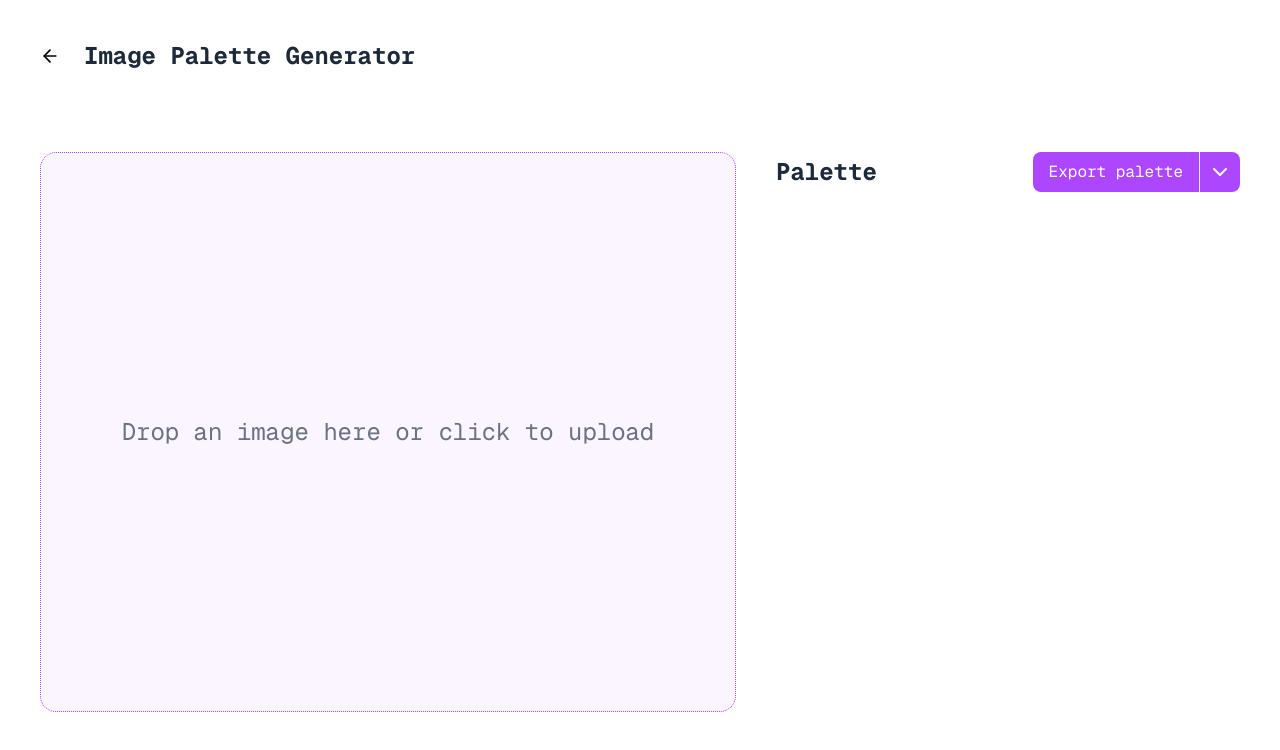
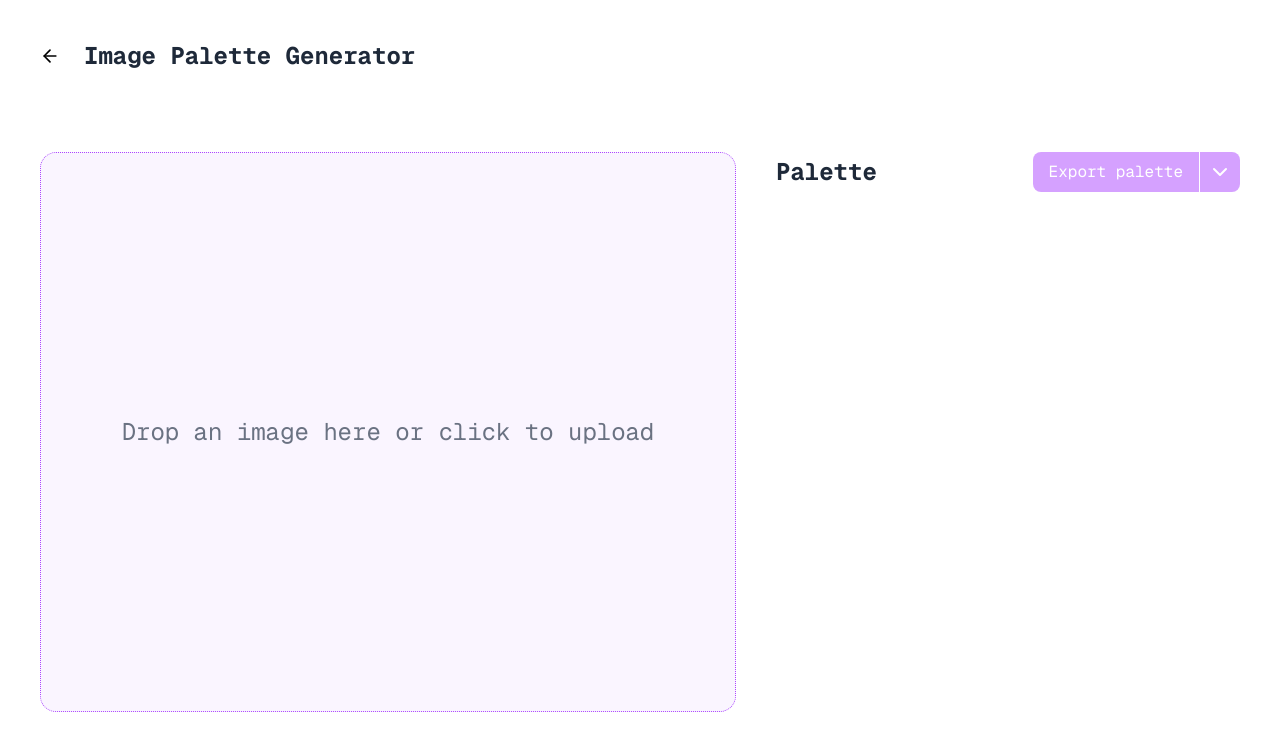
Before and after one commit to akinloluwami/manytools, a React (Vite) app: page /image-palette-generator in a window 1280 px wide. Shown: the top 750 px of the page. Built offline with nearby package versions, Linux system fonts and the light colour scheme.

Commit message:
feat: add luminosity calculation and tooltip for color details in image palette generator

```diff
--- a/src/routes/image-palette-generator.tsx
+++ b/src/routes/image-palette-generator.tsx
@@ -13,6 +13,8 @@ import { AnimatePresence, motion } from "motion/react";
 import ColorThief from "colorthief";
 import Modal from "@/components/modal";
 import { convertHexColorCode } from "@/utils/convert-hex-color-code";
+import { getLuminosity } from "@/utils/get-luminosity";
+import { Tooltip } from "react-tooltip";
 
 export const Route = createFileRoute("/image-palette-generator")({
   component: RouteComponent,
@@ -101,6 +103,9 @@ function RouteComponent() {
     return convertHexColorCode(selectedColor);
   }, [isModalOpen, selectedColor]);
 
+  const textColor =
+    getLuminosity(selectedColor || "") > 0.5 ? "black" : "white";
+
   return (
     <>
       <Modal
@@ -108,13 +113,17 @@ function RouteComponent() {
         onClose={() => setIsModalOpen(false)}
         title="Detailed view"
       >
+        <Tooltip id="tooltip" />
+
         <div className="space-y-4">
           {convertedColor &&
             Object.entries(convertedColor).map(([key, value]) => (
               <div
                 key={key}
                 className="w-full h-12 rounded-lg flex items-center justify-between px-4 uppercase"
-                style={{ backgroundColor: selectedColor! }}
+                style={{ backgroundColor: selectedColor!, color: textColor }}
+                data-tooltip-id="tooltip"
+                data-tooltip-content="Copy"
               >
                 <p>{key}</p>
                 <p>{value}</p>
@@ -122,7 +131,6 @@ function RouteComponent() {
             ))}
         </div>
       </Modal>
-
       <div className="flex items-center justify-between">
         <div className="flex items-center gap-x-6">
           <Link to="/">
@@ -175,14 +183,21 @@ function RouteComponent() {
             <div className="flex items-center justify-between">
               <p className="text-2xl font-bold text-gray-800">Palette</p>
               <div className="flex gap-x-[1px]">
-                <button className="bg-purple-500 text-white px-4 py-2 rounded-l-lg cursor-pointer">
+                <button
+                  className="bg-purple-500 text-white px-4 py-2 rounded-l-lg cursor-pointer disabled:opacity-50 disabled:cursor-not-allowed"
+                  disabled={colors.length === 0}
+                >
                   Export palette
                 </button>
-                <button className="bg-purple-500 text-white px-2 py-2 rounded-r-lg cursor-pointer">
+                <button
+                  className="bg-purple-500 text-white px-2 py-2 rounded-r-lg cursor-pointer disabled:opacity-50 disabled:cursor-not-allowed"
+                  disabled={colors.length === 0}
+                >
                   <ChevronDown />
                 </button>
               </div>
             </div>
+
             <div className="flex flex-col gap-y-4">
               <AnimatePresence>
                 {colors.map((color) => (
```
